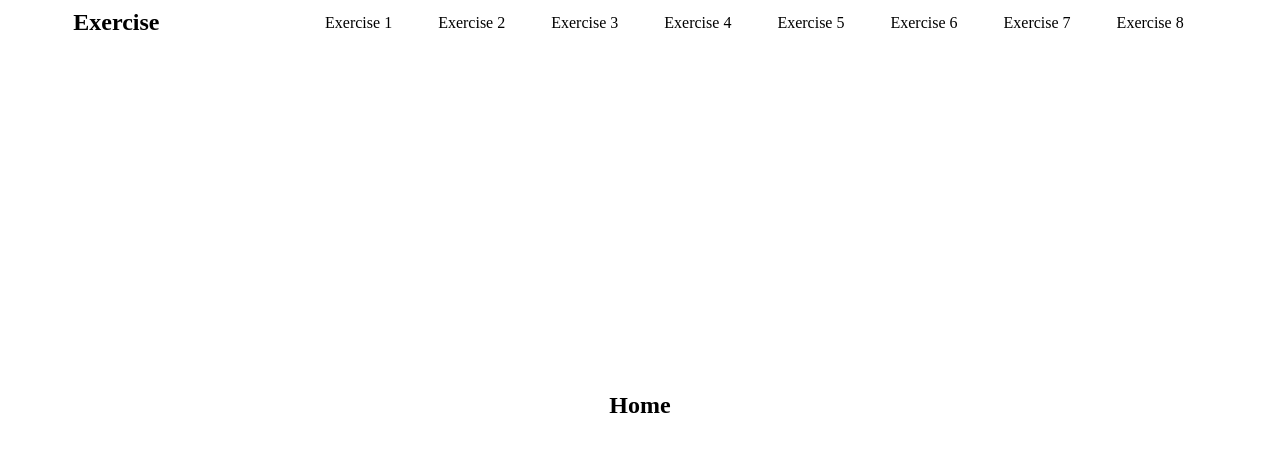
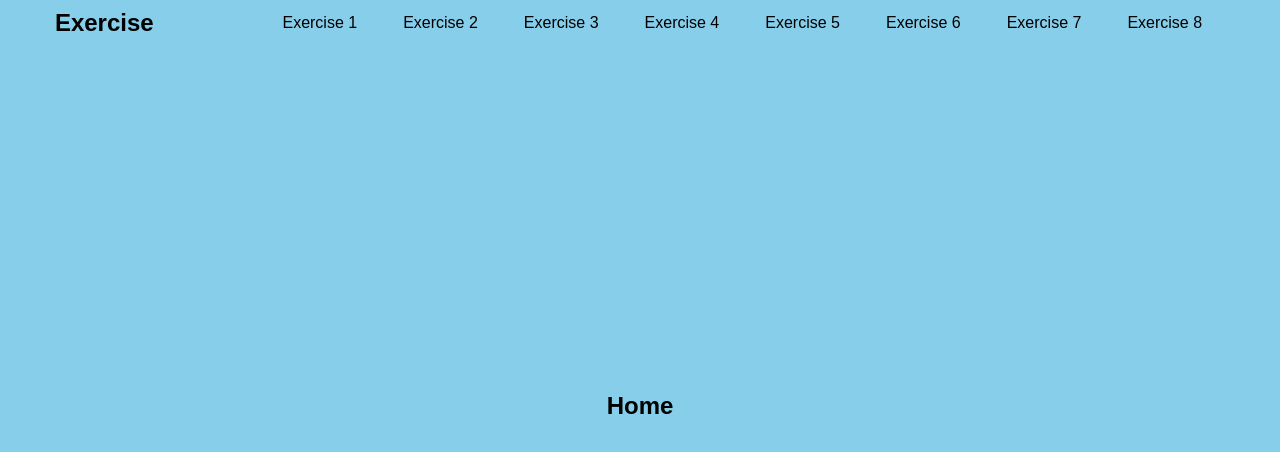
Before and after one commit to MalikMoon699/js-Practice, a plain HTML site: page index.html in a window 1280 px wide. Drawn offline with Linux system fonts and the light colour scheme.

Commit message:
Attach css

```diff
--- a/index.html
+++ b/index.html
@@ -4,7 +4,8 @@
     <meta charset="UTF-8" />
     <meta name="viewport" content="width=device-width, initial-scale=1.0" />
     <title>Document</title>
-    <link rel="stylesheet" href="assets/css/homeStyle.css" />
+    <link rel="stylesheet" href="/assets/css/homeStyle.css" />
+    <link rel="stylesheet" href="/assets/css/style.css" />
   </head>
   <body>
     <header>
```
